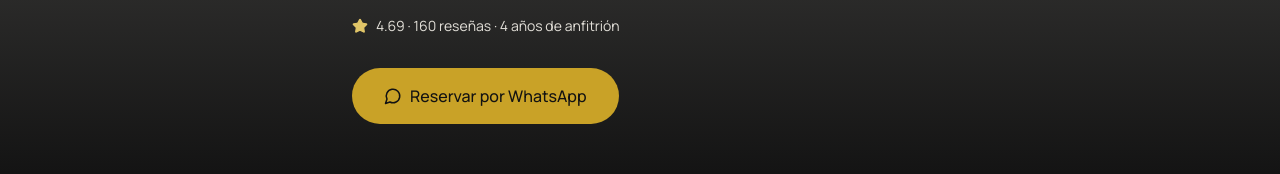
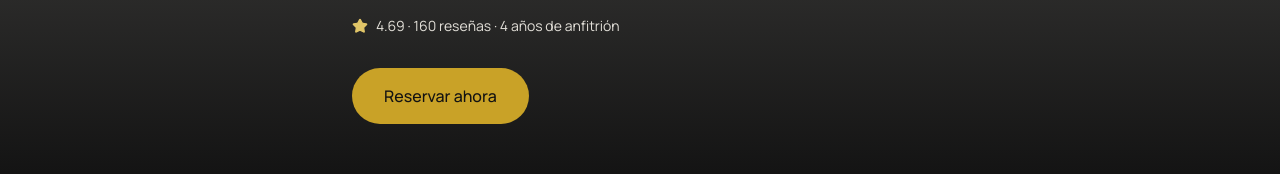
Before and after one commit to BladimirBLopez/andes-stay, a Next.js app: page / in a window 1280 px wide. Shown: the part 532-706 px from the top of the page. Built offline with nearby package versions, Linux system fonts and the light colour scheme.

Commit message:
feat: botón Reservar ahora del hero baja a la galería de apartamentos

```diff
--- a/app/page.tsx
+++ b/app/page.tsx
@@ -36,9 +36,7 @@ export default function Home() {
       <nav className="absolute top-0 left-0 right-0 z-20 flex items-center justify-between px-6 py-5 max-w-5xl mx-auto">
         <span className="font-display text-2xl text-hueso">VIP Estadías</span>
         <a
-          href={`https://wa.me/${WHATSAPP_NUMBER}?text=${encodeURIComponent("Hola, quisiera reservar un apartamento en La Paz")}`}
-          target="_blank"
-          rel="noopener noreferrer"
+          href="#apartamentos"
           className="bg-terracota hover:bg-terracota-light transition-colors text-noche px-5 py-2.5 rounded-full text-sm font-medium"
         >
           Reservar
@@ -84,13 +82,10 @@ export default function Home() {
             <span className="text-sm text-hueso/90">4.69 · 160 reseñas · 4 años de anfitrión</span>
           </div>
           <a
-            href={`https://wa.me/${WHATSAPP_NUMBER}?text=${encodeURIComponent("Hola, quisiera reservar un apartamento en La Paz")}`}
-            target="_blank"
-            rel="noopener noreferrer"
+            href="#apartamentos"
             className="inline-flex items-center gap-2 bg-terracota hover:bg-terracota-light transition-colors text-noche px-8 py-4 rounded-full font-medium"
           >
-            <MessageCircle size={18} />
-            Reservar por WhatsApp
+            Reservar ahora
           </a>
         </motion.div>
       </section>
@@ -136,7 +131,7 @@ export default function Home() {
       </motion.section>
 
       {/* APARTAMENTOS */}
-      <section className="bg-noche/5 py-20">
+      <section id="apartamentos" className="bg-noche/5 py-20">
         <div className="max-w-5xl mx-auto px-6">
           <motion.div
             initial="hidden"
```
